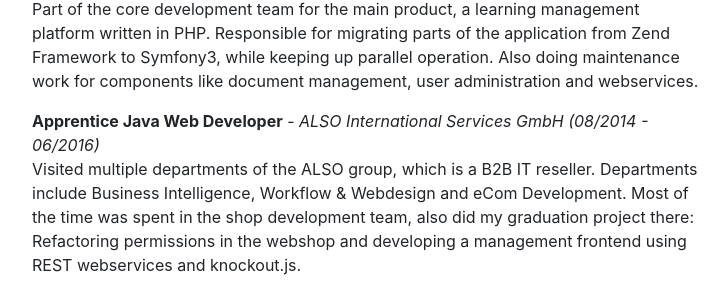
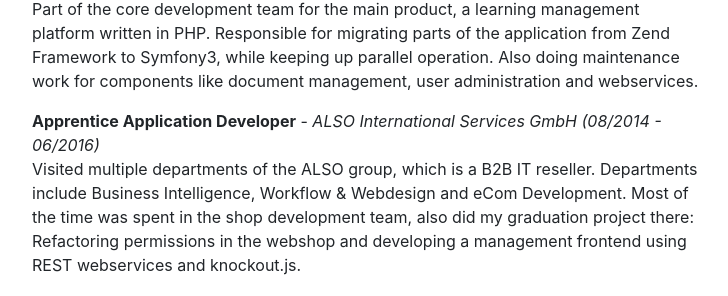
Before and after one commit to janxb/janxb.github.io, a Jekyll site: the page built from _pages/index.md, in a window 1280 px wide. Shown: the part 632-928 px from the top of the page, without its empty margins (273-1001 px from the left). Built offline with Jekyll 4.4.1, drawn with Linux system fonts in a browser that asks for light colours.

Commit message:
renamed app developer apprenticeship to the official naming

```diff
--- a/_pages/index.md
+++ b/_pages/index.md
@@ -30,7 +30,7 @@
 parts of the application from Zend Framework to Symfony3, while keeping up parallel operation. Also doing maintenance work for components
 like document management, user administration and webservices.
 
-**Apprentice Java Web Developer** - _ALSO International Services GmbH (08/2014 - 06/2016)_<br>
+**Apprentice Application Developer** - _ALSO International Services GmbH (08/2014 - 06/2016)_<br>
 Visited multiple departments of the ALSO group, which is a B2B IT reseller. Departments include Business Intelligence,
 Workflow & Webdesign and eCom Development. Most of the time was spent in the shop development team, also did my graduation project there:
 Refactoring permissions in the webshop and developing a management frontend using REST webservices and knockout.js.
```
Also changed, not shown: 2 other files.
